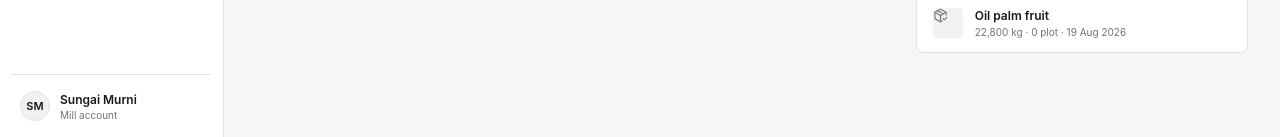
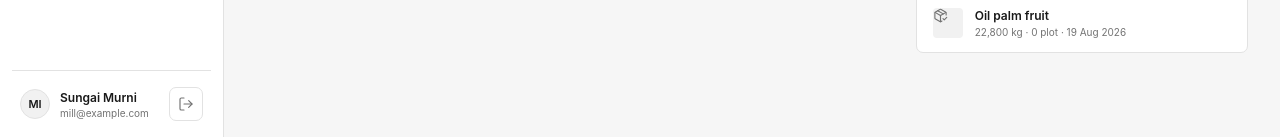
Before and after one commit to minkong05/Verafield, a React (Vite) app in the folder apps/mill-dashboard/: page / in a window 1280 px wide. Shown: the part 663-800 px from the top of the page. Built offline with nearby package versions, Linux system fonts and the light colour scheme; no server answers; the HTML template or start-up script is replaced by a standard one.

Commit message:
feat: add dashboard login flow

```diff
--- a/apps/mill-dashboard/src/App.tsx
+++ b/apps/mill-dashboard/src/App.tsx
@@ -1,4 +1,4 @@
-import { FileCheck2, Menu, RefreshCw, RotateCcw, Users, X } from "lucide-react";
+import { FileCheck2, LogOut, Menu, RefreshCw, RotateCcw, Users, X } from "lucide-react";
 import { useState } from "react";
 
 import SupplierDrawer from "./components/SupplierDrawer";
@@ -10,13 +10,15 @@ import { useDashboardData } from "./hooks/useDashboardData";
 import { useSupplierDetail } from "./hooks/useSupplierDetail";
 import { useReviewQueue } from "./hooks/useReviewQueue";
 import { useEvidencePacks } from "./hooks/useEvidencePacks";
+import { useAuth } from "./hooks/useAuth";
 import { DEMO_MILL_ID } from "./mocks/dashboard";
 import EvidencePacksPage from "./pages/EvidencePacksPage";
 import OverviewPage from "./pages/OverviewPage";
 import RenewalsPage from "./pages/RenewalsPage";
 import ReviewQueuePage from "./pages/ReviewQueuePage";
 import SuppliersPage from "./pages/SuppliersPage";
-import type { Batch, MillDashboardSupplier, RenewalStatus, UUID } from "./types/api";
+import LoginPage from "./pages/LoginPage";
+import type { Batch, MillDashboardSupplier, RenewalStatus, User, UUID } from "./types/api";
 
 type PageId = "overview" | "suppliers" | "review" | "packs" | "renewals";
 
@@ -32,7 +34,12 @@ const emptySuppliers: MillDashboardSupplier[] = [];
 const emptyRenewals: RenewalStatus[] = [];
 const emptyBatches: Batch[] = [];
 
-function App() {
+interface DashboardAppProps {
+  user: User;
+  onLogout: () => void;
+}
+
+function DashboardApp({ user, onLogout }: DashboardAppProps) {
   const [menuOpen, setMenuOpen] = useState(false);
   const [activePage, setActivePage] = useState<PageId>("overview");
   const [selectedSupplierId, setSelectedSupplierId] = useState<UUID | null>(null);
@@ -127,11 +134,12 @@ function App() {
         </nav>
 
         <div className="sidebar__profile">
-          <span className="avatar">SM</span>
+          <span className="avatar">{user.email.slice(0, 2).toUpperCase()}</span>
           <span>
             <strong>Sungai Murni</strong>
-            <small>Mill account</small>
+            <small>{user.email}</small>
           </span>
+          <button className="icon-button" type="button" aria-label="Sign out" title="Sign out" onClick={onLogout}><LogOut aria-hidden="true" /></button>
         </div>
       </aside>
 
@@ -185,4 +193,18 @@ function App() {
   );
 }
 
+function App() {
+  const auth = useAuth();
+
+  if (auth.loading) {
+    return <main className="auth-page"><PageState kind="loading" message="Restoring your session." /></main>;
+  }
+
+  if (!auth.user) {
+    return <LoginPage error={auth.error} submitting={auth.submitting} onSubmit={auth.signIn} />;
+  }
+
+  return <DashboardApp user={auth.user} onLogout={auth.signOut} />;
+}
+
 export default App;
--- /dev/null
+++ b/apps/mill-dashboard/src/hooks/useAuth.ts
@@ -0,0 +1,68 @@
+import { useEffect, useState } from "react";
+
+import { getCurrentUser, login, logout } from "../api/auth";
+import { getSession } from "../auth/session";
+import { usesMockData } from "../data/dashboard";
+import { DEMO_MILL_ID } from "../mocks/dashboard";
+import type { LoginRequest, User } from "../types/api";
+
+const demoUser: User = {
+  id: "demo-user",
+  email: "mill@example.com",
+  role: "mill_user",
+  mill_id: DEMO_MILL_ID,
+  is_active: true,
+  created_at: "2026-08-29T00:00:00Z",
+  updated_at: "2026-08-29T00:00:00Z",
+};
+
+export function useAuth() {
+  const [user, setUser] = useState<User | null>(null);
+  const [loading, setLoading] = useState(true);
+  const [submitting, setSubmitting] = useState(false);
+  const [error, setError] = useState<string | null>(null);
+
+  useEffect(() => {
+    if (usesMockData) {
+      setUser(demoUser);
+      setLoading(false);
+      return;
+    }
+
+    if (!getSession()) {
+      setLoading(false);
+      return;
+    }
+
+    getCurrentUser()
+      .then(setUser)
+      .catch(() => logout())
+      .finally(() => setLoading(false));
+  }, []);
+
+  const signIn = async (credentials: LoginRequest) => {
+    setSubmitting(true);
+    setError(null);
+    try {
+      if (usesMockData) {
+        setUser({ ...demoUser, email: credentials.email });
+        return;
+      }
+      await login(credentials);
+      setUser(await getCurrentUser());
+    } catch (reason) {
+      logout();
+      setError(reason instanceof Error ? reason.message : "Unable to sign in.");
+    } finally {
+      setSubmitting(false);
+    }
+  };
+
+  const signOut = () => {
+    logout();
+    setUser(null);
+    setError(null);
+  };
+
+  return { user, loading, submitting, error, signIn, signOut };
+}
--- a/apps/mill-dashboard/src/index.css
+++ b/apps/mill-dashboard/src/index.css
@@ -839,3 +839,5 @@ h2 {
 .batch-form fieldset{display:grid;gap:var(--space-3);margin:0;padding:0;border:0}.batch-form legend{margin-bottom:var(--space-3);font-size:.75rem;font-weight:700}.batch-form label{display:grid;gap:6px;color:var(--color-text-muted);font-size:.6875rem}.batch-form input,.batch-form textarea,.batch-form select{width:100%;min-height:38px;padding:8px 10px;color:var(--color-text);background:var(--color-surface);border:1px solid var(--color-border);border-radius:var(--radius-medium);font:inherit}.batch-form textarea{resize:vertical}.batch-form input:focus,.batch-form textarea:focus,.batch-form select:focus{outline:2px solid var(--color-focus);outline-offset:1px}.form-row{display:grid;grid-template-columns:1fr 1fr;gap:var(--space-3)}
 .batch-form__actions{position:sticky;bottom:0;display:flex;justify-content:flex-end;gap:var(--space-2);padding-top:var(--space-4);background:var(--color-surface);border-top:1px solid var(--color-border)}.batch-form__actions .button:disabled{opacity:.5;cursor:not-allowed}.form-error{margin:0;padding:10px;color:var(--color-frozen);background:var(--color-frozen-surface);border-radius:var(--radius-small);font-size:.6875rem}
 @media (max-width:600px){.batch-dialog{inset:0;width:100%;border:0;border-radius:0}.form-row{grid-template-columns:1fr}}
+
+.auth-page{min-height:100vh;display:grid;grid-template-rows:auto 1fr;padding:var(--space-5);background:var(--color-background)}.auth-page__header{display:flex;align-items:center;justify-content:space-between}.auth-card{width:min(400px,100%);align-self:center;justify-self:center;display:grid;gap:var(--space-6);padding:var(--space-6);background:var(--color-surface);border:1px solid var(--color-border);border-radius:var(--radius-medium)}.auth-card h1{margin:6px 0 8px;font-size:1.75rem}.auth-form{display:grid;gap:var(--space-4)}.auth-form label{display:grid;gap:6px;color:var(--color-text-muted);font-size:.6875rem}.auth-form input{min-height:40px;padding:8px 10px;color:var(--color-text);background:var(--color-surface);border:1px solid var(--color-border);border-radius:var(--radius-medium);font:inherit}.auth-form input:focus{outline:2px solid var(--color-focus);outline-offset:1px}.auth-form .button{justify-content:center}.auth-form .button:disabled{opacity:.55;cursor:not-allowed}.sidebar__profile .icon-button{margin-left:auto;flex:0 0 auto}
--- /dev/null
+++ b/apps/mill-dashboard/src/pages/LoginPage.tsx
@@ -0,0 +1,39 @@
+import { LoaderCircle } from "lucide-react";
+import { type FormEvent } from "react";
+
+import ThemeToggle from "../components/ThemeToggle";
+import type { LoginRequest } from "../types/api";
+
+interface LoginPageProps {
+  error: string | null;
+  submitting: boolean;
+  onSubmit: (credentials: LoginRequest) => void;
+}
+
+function LoginPage({ error, submitting, onSubmit }: LoginPageProps) {
+  const submit = (event: FormEvent<HTMLFormElement>) => {
+    event.preventDefault();
+    const values = new FormData(event.currentTarget);
+    onSubmit({ email: String(values.get("email")), password: String(values.get("password")) });
+  };
+
+  return (
+    <main className="auth-page">
+      <header className="auth-page__header">
+        <a className="brand" href="#" aria-label="TAPAK sign in"><span className="brand__mark">T</span><span>TAPAK</span></a>
+        <ThemeToggle />
+      </header>
+      <section className="auth-card">
+        <div><p className="eyebrow">Mill dashboard</p><h1>Sign in</h1><p className="text-muted">Use the account provided by your TAPAK administrator.</p></div>
+        <form className="auth-form" onSubmit={submit}>
+          <label><span>Email</span><input name="email" type="email" autoComplete="email" required autoFocus /></label>
+          <label><span>Password</span><input name="password" type="password" minLength={12} autoComplete="current-password" required /></label>
+          {error && <p className="form-error" role="alert">{error}</p>}
+          <button className="button button--primary" type="submit" disabled={submitting}>{submitting && <LoaderCircle className="page-state__spinner" aria-hidden="true" />}{submitting ? "Signing in…" : "Sign in"}</button>
+        </form>
+      </section>
+    </main>
+  );
+}
+
+export default LoginPage;
```
